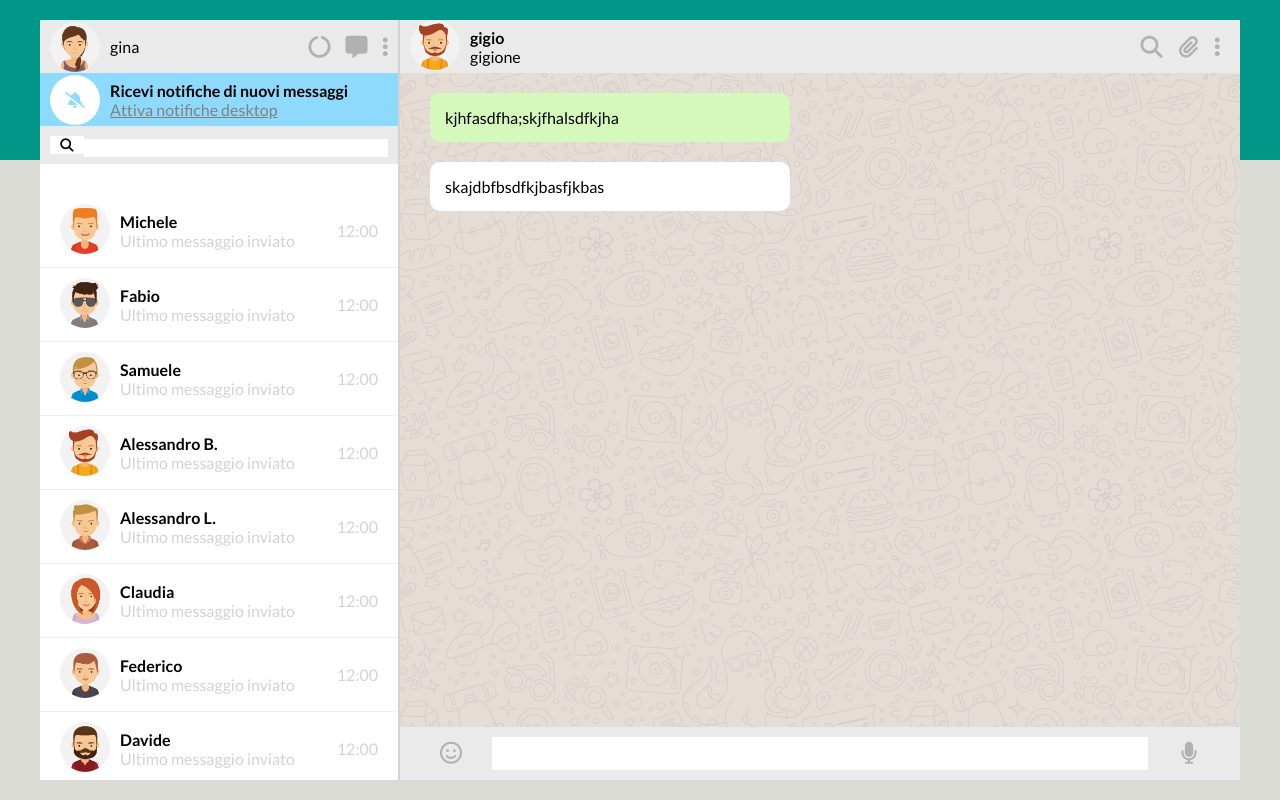
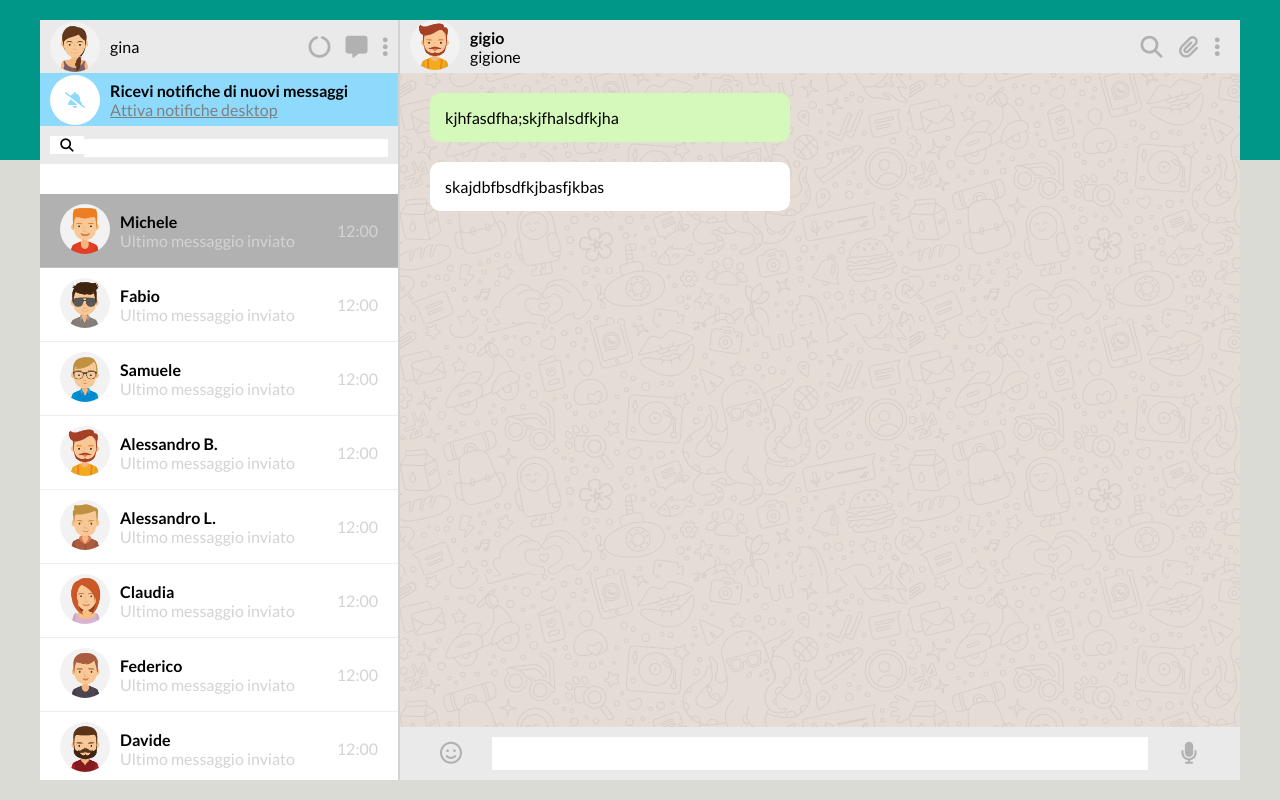
Before and after one commit to ElRafo92/vue-boolzapp, a plain HTML site: page index.html in a window 1280 px wide. In both pictures the pointer is over the item 219 px from the left and 231 px from the top of the page. Drawn offline with nearby package versions, Linux system fonts and the light colour scheme.

Commit message:
add effetto hover lista user

```diff
--- a/css/style.css
+++ b/css/style.css
@@ -183,6 +183,10 @@ cursor: pointer;
     border-bottom: 1px solid rgba(211, 211, 211, 0.397);
     cursor: pointer;
     padding: 10px 20px;
+}
+
+.userlist .user:hover {
+    background-color: var(--icone);
 }
 
 .avatar img {
```
